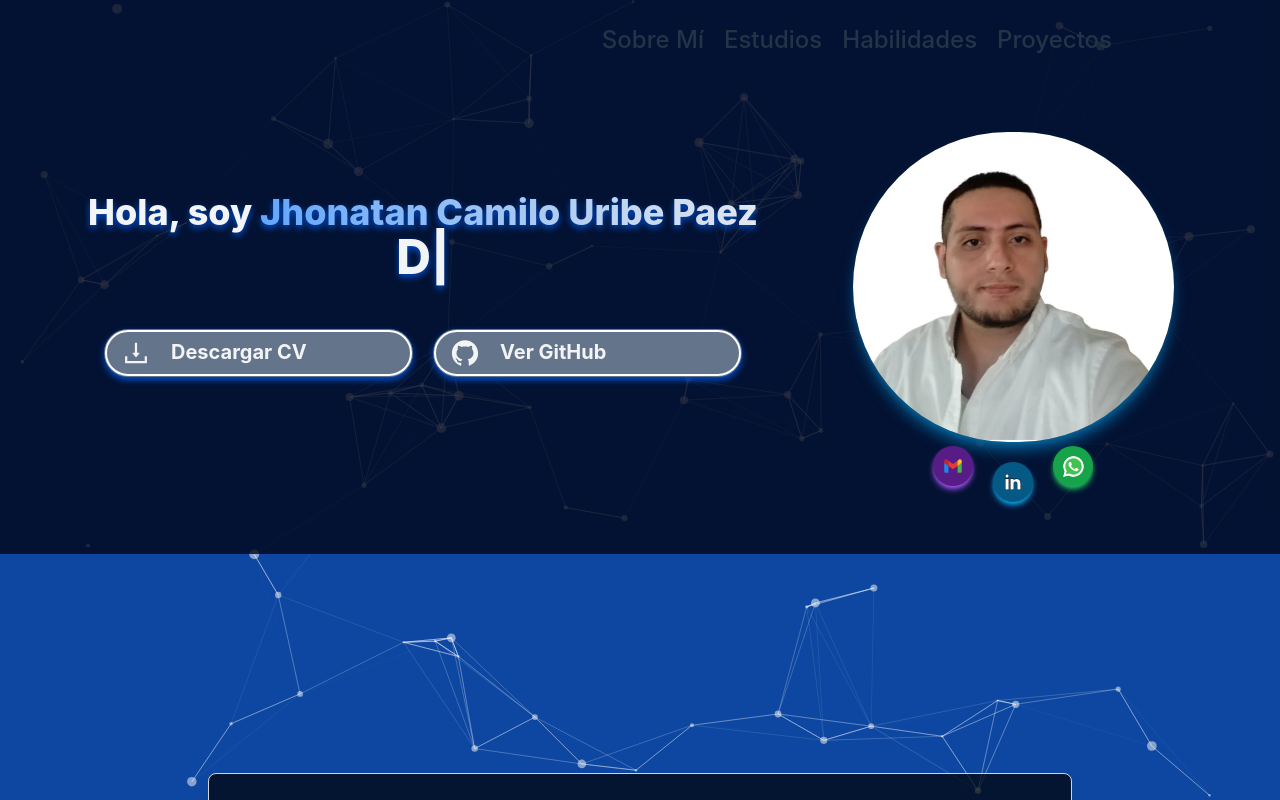
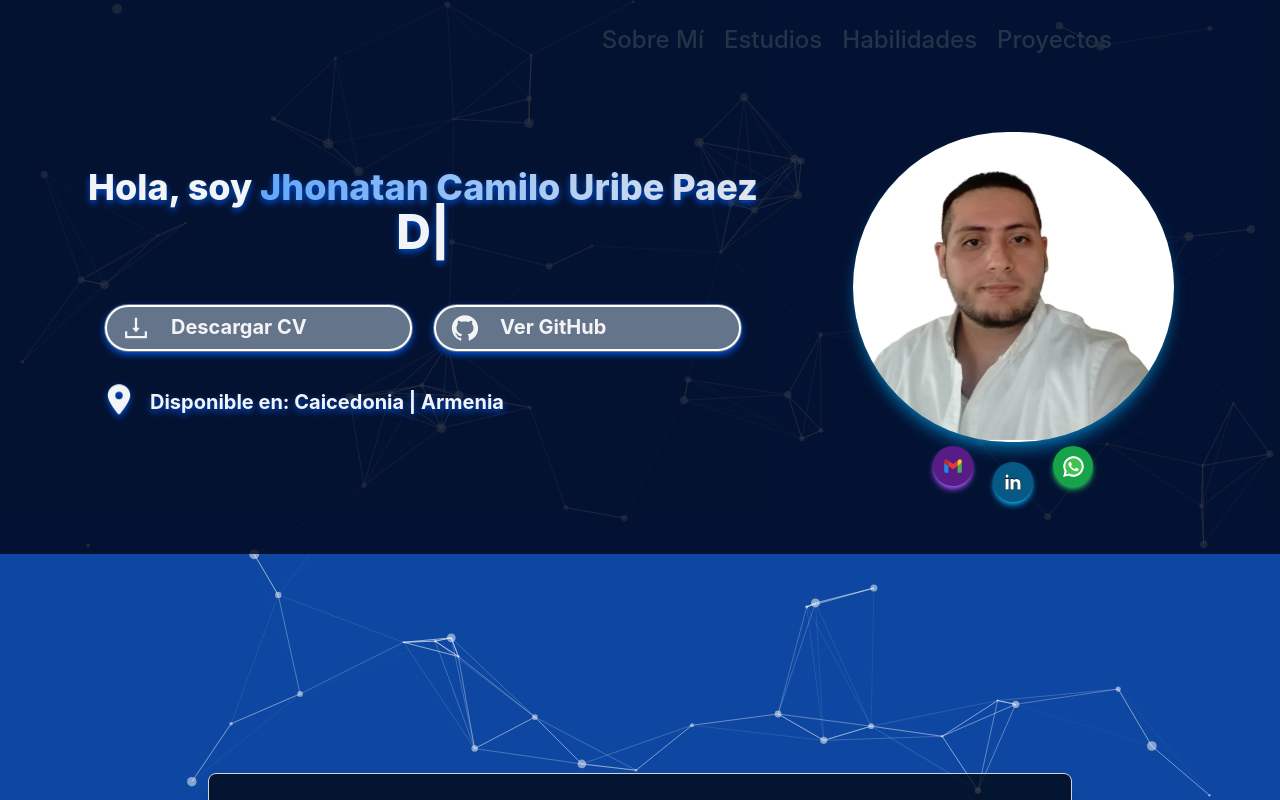
Before and after one commit to camilo9090/portafolio-jhonatan, a React (Vite) app: page / in a window 1280 px wide. Shown: the top 800 px of the page. Built offline with nearby package versions, Linux system fonts and the light colour scheme; what tailwindcss-animated would draw is missing.

Commit message:
se finalizo el main

```diff
--- a/src/components/Main.tsx
+++ b/src/components/Main.tsx
@@ -1,6 +1,7 @@
 import { useEffect, useState } from 'react';
 import Typewrite from "../hooks/useTypeWrite";
 import { AiOutlineDownload, AiFillGithub } from 'react-icons/ai';
+import { FaLocationDot } from "react-icons/fa6";
 
 
 
@@ -68,6 +69,16 @@ export default function Main() {
                                 </a>
                             </div>
                         </div>
+                        <div className='flex text-center ml-4 mt-5'>
+                            <FaLocationDot
+                            size={30}
+                            className='animate-bounce animate-infinite'
+                            />
+                            <h1 className='ml-4 text-xl font-bold'>Disponible en:
+
+                                <span> Caicedonia | Armenia</span>
+                            </h1>
+                            </div>
                     </div>
                 </div>
                 <div className="md:col-start-3 flex flex-col gap-5 justify-start items-center py-3 ">
@@ -79,6 +90,7 @@ export default function Main() {
                         height={251}
                     />
                     <div className='flex  gap-5'>
+
                         <a
                             href="mailto:camilou9090@gmail.com"
                             target="_blank"
@@ -181,6 +193,7 @@ export default function Main() {
 
                         </a>
                     </div>
+
                 </div>
 
 
@@ -189,6 +202,7 @@ export default function Main() {
             </div>
 
 
+
         </main>
 
 
```
Also changed, not shown: 1 other file (tests, documents, lock files or other folders).
